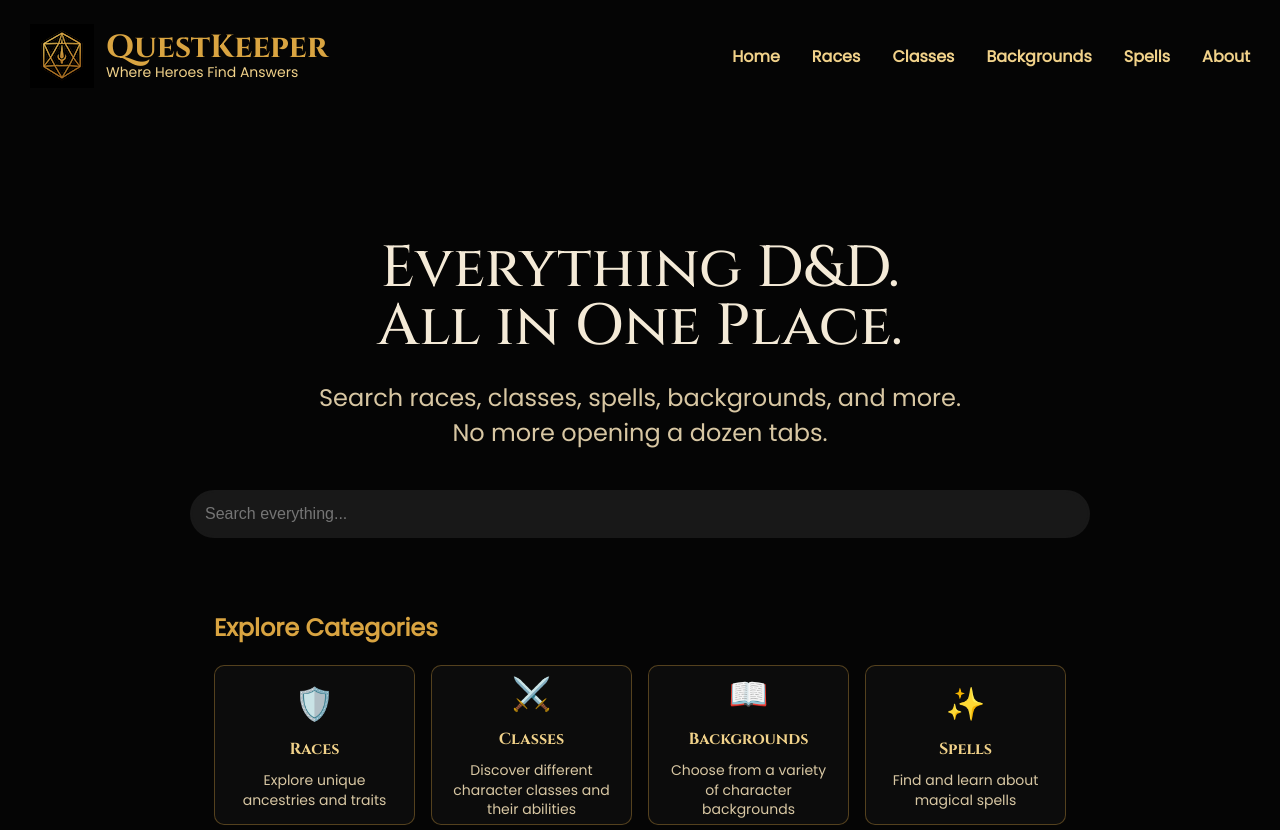
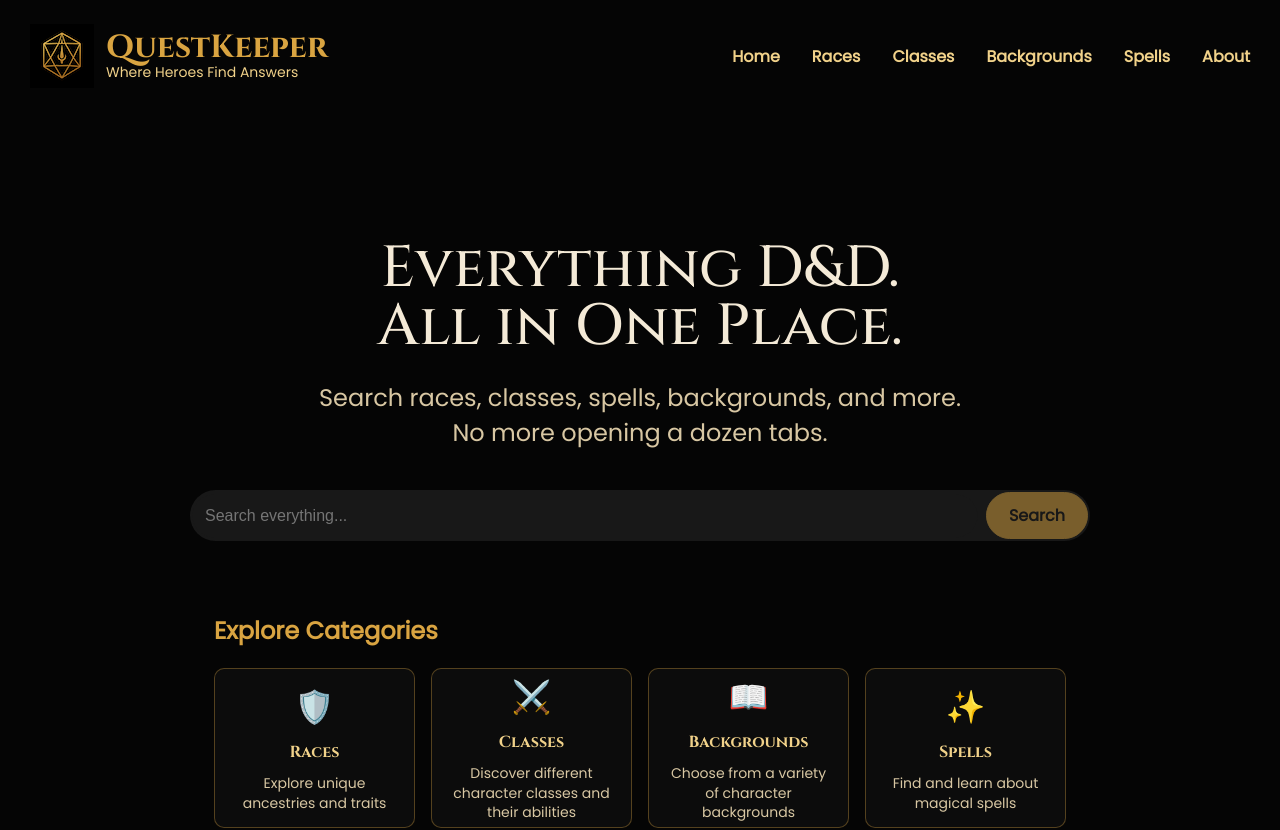
Before and after one commit to samanthaparas/QuestKeeper, a React (Vite) app in the folder questkeeper-frontend/: page / in a window 1280 px wide. Shown: the top 830 px of the page. Built offline with nearby package versions, Linux system fonts and the light colour scheme; no server answers.

Commit message:
Improve search submission experience

```diff
--- a/questkeeper-frontend/src/components/SearchForm/SearchForm.css
+++ b/questkeeper-frontend/src/components/SearchForm/SearchForm.css
@@ -2,7 +2,9 @@
   padding: 2px;
   background-color: rgb(24, 24, 24);
   border-radius: 50px;
-  text-align: center;
+  display: flex;
+  align-items: center;
+  gap: 8px;
 }
 
 .search-form__label {
@@ -28,7 +30,8 @@
 }
 
 .search-form__input {
-  width: 100%;
+  min-width: 0;
+  flex: 1;
   padding: 12px;
   font-size: 16px;
   border: 1px solid rgb(24, 24, 24);
@@ -41,3 +44,39 @@
   outline: 2px solid #f1d28a;
   outline-offset: 3px;
 }
+
+.search-form__button {
+  flex-shrink: 0;
+  padding: 10px 22px;
+  border: 1px solid #d9a441;
+  border-radius: 50px;
+  background-color: #d9a441;
+  color: #181818;
+  font: inherit;
+  font-weight: 700;
+  cursor: pointer;
+  transition:
+    background-color 0.2s ease,
+    border-color 0.2s ease;
+}
+
+.search-form__button:hover:not(:disabled) {
+  background-color: #f1d28a;
+  border-color: #f1d28a;
+}
+
+.search-form__button:focus-visible {
+  outline: 2px solid #f1d28a;
+  outline-offset: 3px;
+}
+
+.search-form__button:disabled {
+  cursor: not-allowed;
+  opacity: 0.5;
+}
+
+@media (max-width: 480px) {
+  .search-form__button {
+    padding-inline: 16px;
+  }
+}
--- a/questkeeper-frontend/src/components/SearchForm/SearchForm.jsx
+++ b/questkeeper-frontend/src/components/SearchForm/SearchForm.jsx
@@ -12,9 +12,22 @@ function SearchForm({ searchQuery, onSearchChange, onSearchSubmit }) {
         type="text"
         value={searchQuery}
         onChange={onSearchChange}
+        onKeyDown={(e) => {
+          if (e.key === "Enter") {
+            e.preventDefault();
+            e.currentTarget.form?.requestSubmit();
+          }
+        }}
         placeholder="Search everything..."
         required
       />
+      <button
+        className="search-form__button"
+        type="submit"
+        disabled={!searchQuery.trim()}
+      >
+        Search
+      </button>
     </form>
   );
 }
--- a/questkeeper-frontend/src/pages/Home/Home.jsx
+++ b/questkeeper-frontend/src/pages/Home/Home.jsx
@@ -13,9 +13,11 @@ function Home() {
   function handleSearchSubmit(e) {
     e.preventDefault();
 
-    if (!searchQuery.trim()) return;
+    const trimmedQuery = searchQuery.trim();
 
-    navigate(`/search?q=${searchQuery}`);
+    if (!trimmedQuery) return;
+
+    navigate(`/search?q=${encodeURIComponent(trimmedQuery)}`);
   }
 
   return (
--- a/questkeeper-frontend/src/pages/SearchPage/SearchPage.jsx
+++ b/questkeeper-frontend/src/pages/SearchPage/SearchPage.jsx
@@ -21,7 +21,7 @@ function SearchPage() {
 
   const [allResults, setAllResults] = useState([]);
   const [selectedResult, setSelectedResult] = useState(null);
-  const [searchQuery, setSearchQuery] = useState("");
+  const [searchQuery, setSearchQuery] = useState(query);
   const [isLoading, setIsLoading] = useState(true);
   const [apiError, setApiError] = useState("");
 
```
